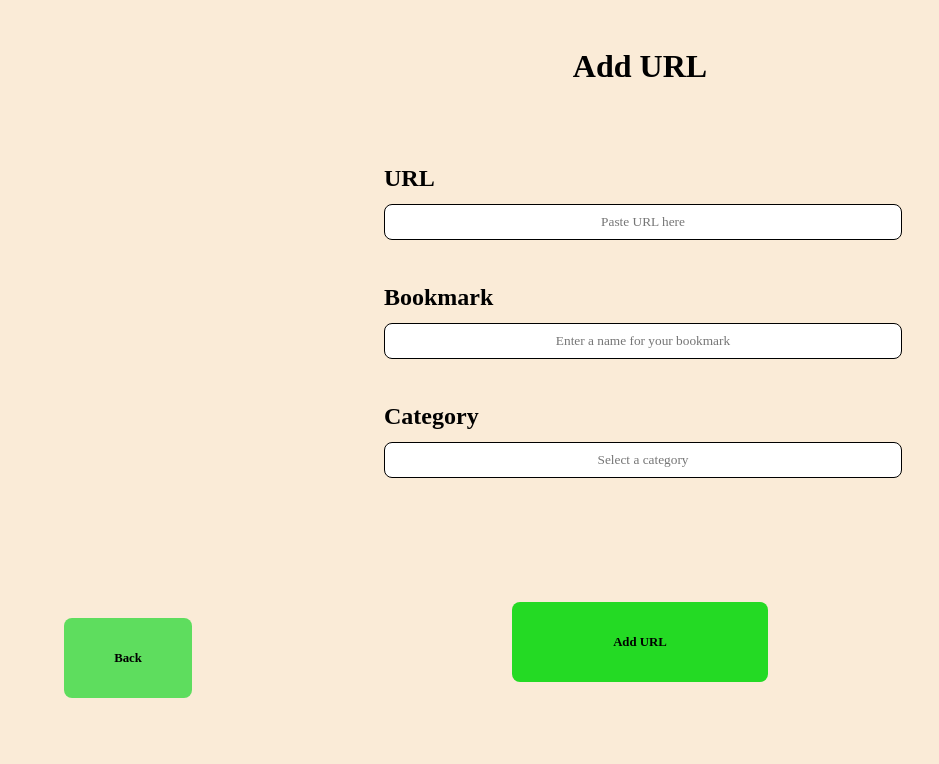
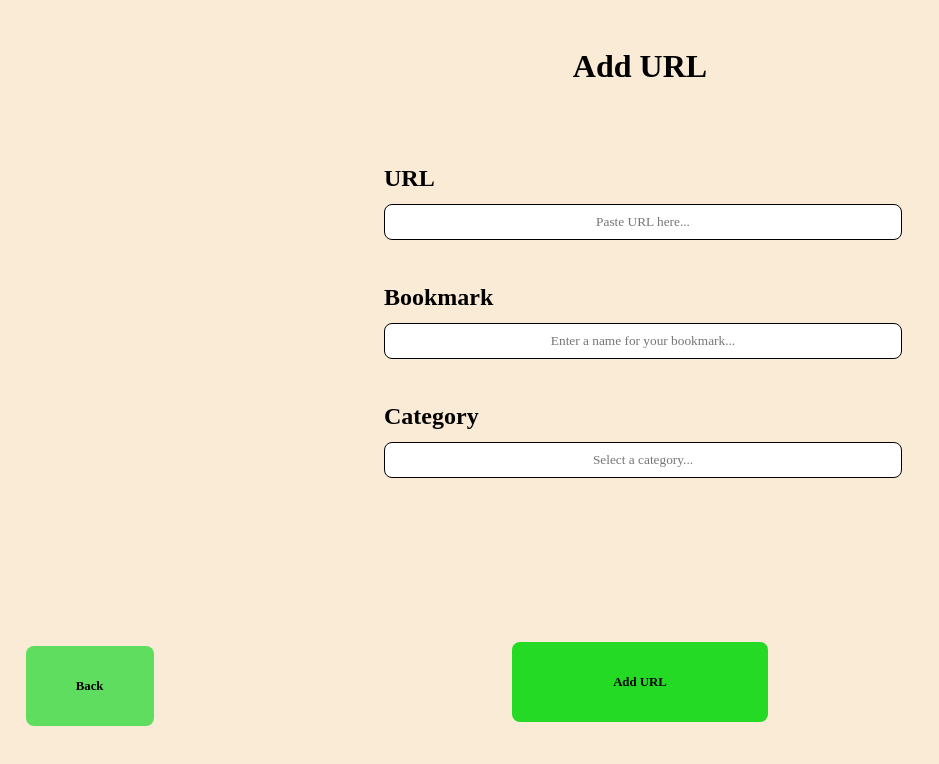
Before and after one commit to Ysumaydaee/Bookie, a React (Create React App) app: page /add-URL in a window 1280 px wide. Shown: the top 764 px of the page, without its empty margins (0-939 px from the left). Built offline with nearby package versions, Linux system fonts and the light colour scheme.

Commit message:
added form validation and search functionality

```diff
--- a/src/App.js
+++ b/src/App.js
@@ -9,53 +9,40 @@ import AddURL from './components/AddURL';
 function App() {
 
   const [catArray, setCatArray] = useState([])
-  const [CatSearch, setCatSearch] = useState("");
-  const [catValueForURL, setCatValueForURL] = useState("");
-  const [bookmark, setBookmark] = useState("");
-  const [URL, setURL] = useState("");
-
-  const setCatSearchValue = (searchValue) => {
-    setCatSearch(searchValue)
-  }
-  const CatValueForURL = (value) => {
-    setCatValueForURL(value)
-  }
-
-  const setURLForBookmark = (value) => {
-    setURL(value)
-  }
-
-  const setBookmarkFunc = (value) => {
-    setBookmark(value)
-  }
-
+  const [searchBars, setSearchBars] = useState({
+    addCategorySearchBar:"",
+    addURLSearchBar_URL:"",
+    addURLSearchBar_bookmark:"",
+    addURLSearchBar_category:"",
+    allCategoriesSearchBar:"",
+    allBookmarksSearchBar:""
+  })
 
   const addCat = () => {
-    if (CatSearch) {
+    if (searchBars.addCategorySearchBar) {
       var arr = [...catArray]
-      if (!arr.find((cat) => (cat.name === CatSearch))) {
-        arr.push({ name: CatSearch, bookmarks: [] })
+      if (!arr.find((cat) => (cat.name === searchBars.addCategorySearchBar))) {
+        arr.push({ name: searchBars.addCategorySearchBar, bookmarks: [] })
         setCatArray(arr)
-        setCatSearch("")
       }
     }
 
   }
 
   const addURL = () => {
-    if (catValueForURL) {
+    if (searchBars.addURLSearchBar_category) {
       var catval = catArray.find((cat) => (
-        cat.name === catValueForURL
+        cat.name === searchBars.addURLSearchBar_category
       ))
       if (catval) {
         //check for redundunat bookmar. if exists, don't create new one
         var markExists = catval.bookmarks.find((mark) => (
-          mark.bookmark_name === bookmark
+          mark.bookmark_name === searchBars.addURLSearchBar_bookmark
         ))
 
         if (!markExists) {
-          if (URL && bookmark) {
-            catval.bookmarks.push({ bookmark_name: bookmark, URL: URL })
+          if (searchBars.addURLSearchBar_URL && searchBars.addURLSearchBar_bookmark) {
+            catval.bookmarks.push({ bookmark_name: searchBars.addURLSearchBar_bookmark, URL: searchBars.addURLSearchBar_URL })
           }
         }
       }
@@ -64,13 +51,12 @@ function App() {
 
 
   }
-
   const deleteMark = (markName, categoryName)=> {
 
     const catval = catArray.find((cat) => cat.name === categoryName);
 
     if (catval) {
-      catval.bookmarks = catval.bookmarks.filter(bookmark => bookmark.bookmark_name !== markName);
+      catval.bookmarks = catval.bookmarks.filter((bookmark) => bookmark.bookmark_name !== markName);
       setCatArray([...catArray]);
     }
 
@@ -80,10 +66,10 @@ function App() {
   return (
     <BrowserRouter>
       <Routes>
-        <Route path='/' element={<Home catArray={catArray} />}></Route>
-        <Route path='/categories/:name' element={<Category arr={catArray} func={deleteMark}/>} />
-        <Route path='/add-category' element={<AddCategory func={setCatSearchValue} func2={addCat} val={CatSearch} />}></Route>
-        <Route path='/add-URL' element={<AddURL catValue={catValueForURL} func={CatValueForURL} func2={setURLForBookmark} func3={setBookmarkFunc} func4={addURL} val={catValueForURL} val2={bookmark} val3={URL} arr={catArray} />}></Route>
+        <Route path='/' element={<Home val={searchBars} func={setSearchBars} catArray={catArray} />}></Route>
+        <Route path='/categories/:name' element={<Category val={searchBars} arr={catArray}  func={deleteMark} func2={setSearchBars}/>} />
+        <Route path='/add-category' element={<AddCategory arr={catArray} func={setSearchBars} func2={addCat} val={searchBars} />}></Route>
+        <Route path='/add-URL' element={<AddURL func={setSearchBars} func2={addURL} val={searchBars} arr={catArray} />}></Route>
       </Routes>
     </BrowserRouter>
   );
--- a/src/components/AddCategory.css
+++ b/src/components/AddCategory.css
@@ -3,7 +3,7 @@
     background-color: antiquewhite;
     margin-top: -4vh;
     width: 100vw;
-    height: 120vh;
+    height: 104vh;
 
 }
 
@@ -12,12 +12,9 @@
 }
 
 .buttons {
-    display: flex;
+    display: inline-block;
     position: relative;
     top: 50%;
-    right: 15%;
-
-
 }
 
  .buttons .button{
@@ -31,8 +28,8 @@
 .buttons2 {
     display: inline-block;
     position: relative;
-    top: 10%;
-    left: 36%;
+    top: 25vh;
+    right: 34%;
 }
 
 
--- a/src/components/AddURL.css
+++ b/src/components/AddURL.css
@@ -23,5 +23,10 @@
 }
 
 .addURL .buttons{
-    top:20%
+    top:15%
 }
+
+.addURL .buttons2{
+    left: 36%;
+
+}
--- a/src/components/AddURL.jsx
+++ b/src/components/AddURL.jsx
@@ -1,40 +1,94 @@
 import "./AddURL.css"
 import SearchBar from "./SearchBar";
 import Button from "./Button";
-import {useEffect } from 'react';
-const AddURL = ({ catValue, func, func2, func3, func4, val, val2, val3 ,arr }) => {
-    var path = `categories/${catValue}`;
-    if (!catValue)
+import { useEffect, useState } from 'react';
+const AddURL = ({ func, func2, val, arr }) => {
+    var path = `categories/${val.addURLSearchBar_category}`;
+    var catval = arr.find((e) => (
+        e.name == val.addURLSearchBar_category))
+    if (!val.addURLSearchBar_category)
         path = ""
-    if (!arr.find((cat) => (
-        cat.name == catValue
-    )))
+    if (!catval)
         path = ""
+
     useEffect(() => {
-            func("")
-            func2("")
-            func3("")
+        func({
+            ...val,
+            addURLSearchBar_URL: "",
+            addURLSearchBar_bookmark: "",
+            addURLSearchBar_category: ""
+        })
     }, [])
+
+    const [isFormValid, setIsFormValid] = useState(false);
+
+    useEffect(() => {
+        const isURLValid = val.addURLSearchBar_URL.trim() !== "";
+        const isMarkValid = val.addURLSearchBar_bookmark.trim() !== "";
+        const isCatValid = val.addURLSearchBar_category.trim() !== "";
+
+        setIsFormValid(isURLValid && isMarkValid && isCatValid);
+
+    }, [val.addURLSearchBar_URL, val.addURLSearchBar_bookmark, val.addURLSearchBar_category])
+
+    const Validate = (e) => {
+        if (isFormValid) {
+
+            if (catval) {
+
+                if (catval.bookmarks.find((mark) => (
+                        mark.bookmark_name === val.addURLSearchBar_bookmark
+                    ))) {
+                    alert(`This bookmark already exists! you can modify it from Category: ${val.addURLSearchBar_category}`)
+                    return false;
+                }
+
+                else{
+                    func2()
+                    alert("Form submitted successfully!")
+                    return true;
+                }
+
+            }
+
+            else {
+                alert("Category doesn't exist!")
+                return false;
+            }
+
+        }
+
+        else {
+            alert("Please fill all fields!")
+            return false;
+        }
+
+    }
+
+
+
     return (
         <div className="addURL">
             <h1 id="addcatheader">Add URL</h1>
+            <form onSubmit={Validate}>
                 <div className="searchBarsForUrl">
                     <label className="labels" htmlFor="">URL</label>
-                <SearchBar value={val3} placeHolder="Paste URL here" func={func2} />
+                    <SearchBar setterValue={"addURLSearchBar_URL"} value={val} placeHolder="Paste URL here..." func={func} />
                 </div>
                 <div className="searchBarsForUrl">
                     <label className="labels" htmlFor="">Bookmark</label>
-                <SearchBar value={val2} placeHolder="Enter a name for your bookmark" func={func3} />
+                    <SearchBar setterValue={"addURLSearchBar_bookmark"} value={val} placeHolder="Enter a name for your bookmark..." func={func} />
                 </div>
                 <div className="searchBarsForUrl">
                     <label className="labels" htmlFor="">Category</label>
-                <SearchBar value={val} placeHolder="Select a category" list="options" array={arr} func={func} />
+                    <SearchBar setterValue={"addURLSearchBar_category"} value={val} placeHolder="Select a category..." list="options" array={arr} func={func} />
                 </div >
+                <div className="buttons2">
+                    <Button formHandler={Validate} type="submit" text="Add URL " path={path}/>
+                </div>
+            </form>
             <div className="buttons">
-                <Button text="Back" path=""/>
-            </div>
-            <div className="buttons2">
-                <Button text="Add URL " path={path}  func={func4} />
+                <Button text="Back" path="" />
             </div>
 
         </div>
--- a/src/components/Button.jsx
+++ b/src/components/Button.jsx
@@ -1,15 +1,35 @@
 import { Link } from "react-router-dom"
 import "./Button.css"
-const Button = ({ reference = "", text, path, func, category ="" }) => {
+const Button = ({ type = "", formHandler , reference = "", category = "", text, path, func=()=>{}}) => {
 
-    if(reference && category){
+    const handleForm =  (e) => {
+        //validate the form first
+        const isValid = formHandler();
+        //prevent user from contiuning
+        if (!isValid)
+            e.preventDefault();
+    }
+//for delete button logic
+    if (reference && category) {
+        return (
+            <Link className="adds" to={`/${path}`}>
+                <button className="button" onClick={() => func(reference, category)}>{text}</button>
+            </Link>
+        );
+    }
+
+
+else if (type === "submit") {
     return (
-        <Link className="adds" to={`/${path}`}>
-            <button className="button" onClick={() => func(reference, category)}>{text}</button>
+        <Link className="adds" to={`/${path}`} onClick={handleForm}>
+            <button className="button" onClick={func}>
+                {text}
+            </button>
         </Link>
     );
 }
-else{
+
+else {
 
     return (
         <Link className="adds" to={`/${path}`}>
@@ -17,6 +37,7 @@ else{
         </Link>
     );
 }
+
 };
 
 export default Button;
--- a/src/components/Category.jsx
+++ b/src/components/Category.jsx
@@ -1,17 +1,29 @@
-import { useEffect } from "react"
+import { useEffect, useState } from "react"
 import SearchBar from "./SearchBar";
 import Button from "./Button";
 import { useParams } from "react-router-dom";
-import { Link } from "react-router-dom";
 import "./Category.css"
 //use useEffect to fetch URLs images of each category on load, and put them next to the bookmark name
-const Category = ({ arr, func }) => {
+const Category = ({ val, arr, func, func2 }) => {
     const params = useParams();
     const name = params.name;
     const cat = arr.find((catObj) => (
         catObj.name == name
     ))
 
+    const [bookmarks, setBookMakrs] = useState([]);
+
+    useEffect(()=>{
+        func2({...val, allBookmarksSearchBar:""})
+    },[])
+
+    useEffect(()=> {
+        console.log(bookmarks)
+        console.log(val.allBookmarksSearchBar)
+
+        const marks = cat.bookmarks.filter((mark)=>(mark.bookmark_name.includes(val.allBookmarksSearchBar)))
+        setBookMakrs(marks)
+    },[val.allBookmarksSearchBar, cat.bookmarks])
 
     if (arr.find((cat) => (cat.name == name))) {
         return (
@@ -20,7 +32,7 @@ const Category = ({ arr, func }) => {
                 <br />
                 <h1>Category: {name}</h1>
                 <div id="bookmarkSearch">
-                    <SearchBar placeHolder="Enter bookmark name" />
+                    <SearchBar setterValue={"allBookmarksSearchBar"} array={cat.bookmarks} list="options" func={func2} value={val} placeHolder="Enter bookmark name..." />
                 </div>
                 <div className="catGuide">
                     <ul>
@@ -32,15 +44,15 @@ const Category = ({ arr, func }) => {
                 <br />
                 <div id="results">
                     {
-                        cat.bookmarks.map((mark) => (
-                            <div id={mark.bookmark_name}>
+                        bookmarks.map((mark) => (
+                            <div key={mark.bookmark_name} id={mark.bookmark_name}>
                                 <div id="styler">
                                 <ul>
                                     <li><a target="_blank" href={mark.URL}>{mark.bookmark_name}</a></li>
                                     <li>{mark.URL}</li>
                                     {/* Old value of first button bath is: path={`categories/${name}/${mark.bookmark_name}`} .change path of edit to the addURL compoennt with save url as name of the lower button, and auto fill values from mark to the page. changes are the name of h1, and the button from addURL to saveURL */}
                                     <li><span id="green"><Button path={`add-URL`} text="edit" /></span>
-                                    <span><Button func={func} path={`categories/${name}`} text="delete"  category={name} reference={mark.bookmark_name}/></span>
+                                    <span><Button func={func} path={`categories/${name}`} text="delete" category={name} reference={mark.bookmark_name}/></span>
                                     </li>
                                 </ul>
                             </div>
--- a/src/components/Home.css
+++ b/src/components/Home.css
@@ -29,6 +29,7 @@ h1 {
 
 .adds{
     display: block;
+    height: fit-content;
     width: fit-content;
     margin-left: 20%;
     text-align: center;
--- a/src/components/SearchBar.jsx
+++ b/src/components/SearchBar.jsx
@@ -1,12 +1,12 @@
 import './SearchBar.css'
 import { useState } from 'react';
-const SearchBar = ({ value="",array = [], list = "", placeHolder, func = () => { } }) => {
+const SearchBar = ({ setterValue ,value="",array = [], list = "", placeHolder, func = () => { } }) => {
     //need category array to be here in order to search with each character change
     if (list !== "") {
         return (
             <div>
                     <input list={list} id='bar' placeholder={placeHolder}
-                        value={value} onChange={(e) => { func(e.target.value) }}  />
+                        value={value.setterValue} onChange={(e) => { func({...value, [setterValue]:e.target.value})}}  />
                     <datalist id={list}>
                         {array.map((cat) => (<option key={cat.name} value={cat.name}></option>))}
                     </datalist>
@@ -17,7 +17,7 @@ const SearchBar = ({ value="",array = [], list = "", placeHolder, func = () => {
     else {
         return (
                 <input id='bar' placeholder={placeHolder}
-                value={value} onChange={(e) => { func(e.target.value) }}  />
+                value={value.setterValue} onChange={(e) => { func({...value, [setterValue]:e.target.value})}}  />
         )
     }
 
```
Also changed, not shown: src/components/AddCategory.jsx (+38 -11 lines), src/components/Home.jsx (+24 -7 lines). Lines whose indentation alone changed are shown as unchanged.
